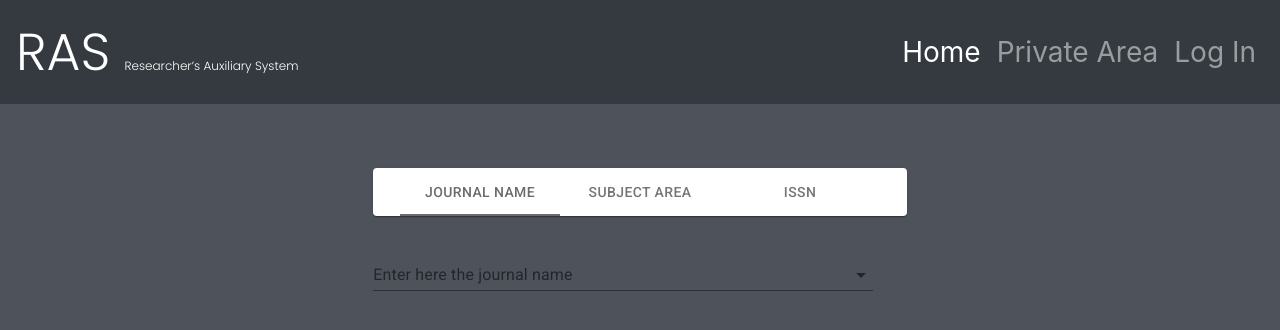
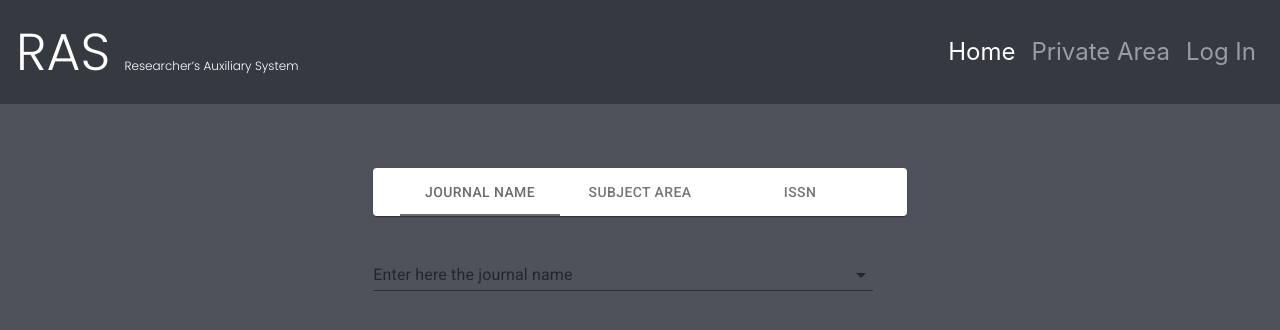
Before and after one commit to topStud/RAS, a React (Create React App) app in the folder front/: page / in a window 1280 px wide. Shown: the top 330 px of the page. Built offline with nearby package versions, Linux system fonts and the light colour scheme; no server answers.

Commit message:
header + search section are implemented using reactjs (autocomplete not yet checked with journal names)

```diff
--- a/front/src/style/Navbar.css
+++ b/front/src/style/Navbar.css
@@ -1,5 +1,5 @@
 .nav-header {
-    font-size: calc(12px + 2vmin);
+    font-size: calc(8px + 2vmin);
     width: 100%;
     display: flex;
     justify-content: space-between;
```
